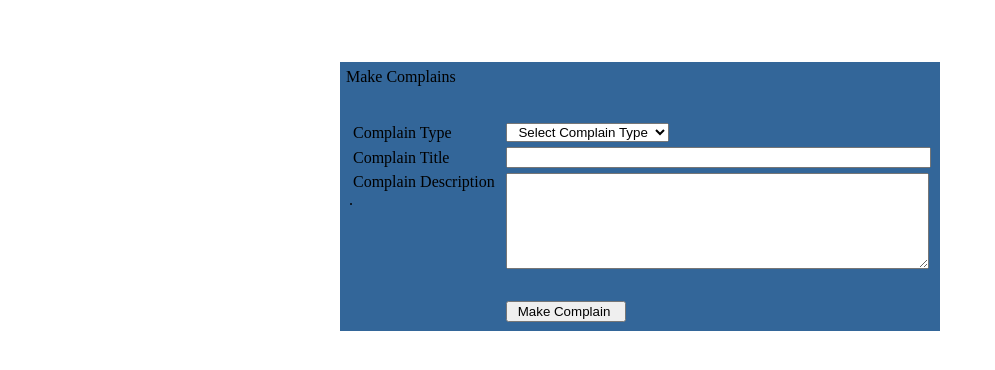
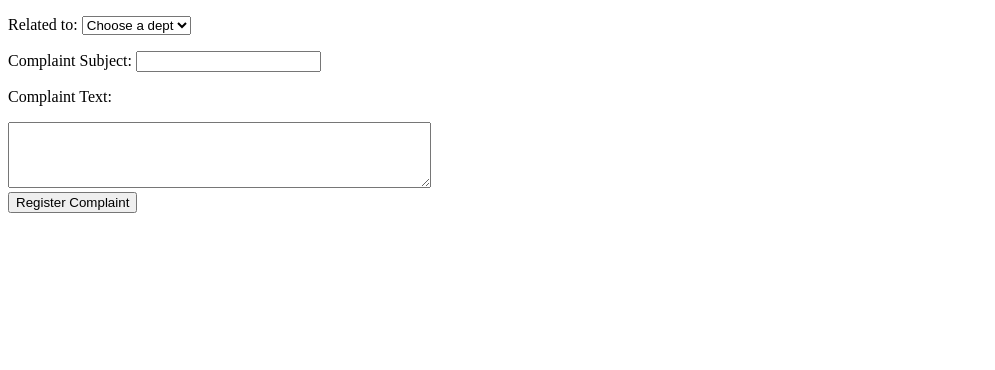
Before and after one commit to abhinav-reddy-a/Complaint-Management-System, a Node server app: template views/new_complaint.ejs in a window 1280 px wide. Shown: the top 370 px of the page, without its empty margins (0-995 px from the left). Run offline with Node 20, Linux system fonts and the light colour scheme; the template is opened without the code that fills it, so the values that code supplies are empty; some libraries are stand-ins or nearby versions.

Commit message:
added files

```diff
--- a/server.js
+++ b/server.js
@@ -68,3 +68,15 @@ app.get('/student_history',(req,res)=>{
 	    res.render('student_history.ejs',{result:result});
 	});
 })
+
+app.get('/new_complaint',(req,res)=>{
+	res.render('new_complaint.ejs');
+})
+
+app.post('/new_complaint',(req,res)=>{
+	var dept_id = req.body.dept_id;
+	var complaint_subject = req.body.complaint_subject;
+	var complaint_text = req.body.complaint_text;
+	var studentId = 2;
+	var query = "Insert into complaint_list values(";
+})
--- a/views/new_complaint.ejs
+++ b/views/new_complaint.ejs
@@ -1,61 +1,23 @@
 <!DOCTYPE html>
 <html>
-  <head>
+<head>
     <title>make complains</title>
 </head>
 <body>
-<br>
-<br>
-<br>
-<table width="600" border="0" align="center" cellpadding="5" cellspacing="1" bgcolor="#336699">
-  <tr >
-    <td>Make Complains </td>
-  </tr>
-  <tr>
-    <td>
-        <table width="100%" border="0" cellpadding="2" cellspacing="1" >
-          <tr align="center">
-            <td colspan="2">&nbsp;</td>
-          </tr>
-          <tr>
-            <td>&nbsp;Complain Type </td>
-            <td>
-			<select name="compType" required>
-        <option> &nbsp;&nbsp;Select Complain Type&nbsp;</option>
-				<option value="Academics">Academics related</option>
-				<option value="Sports">Sports related</option>
-                <option value="Cultural">Culturals related </option>
-                <option value="Mess">Mess/Food related </option>
-                <option value="General">other  </option>
+    <form method="post">
+        <p>
+            Related to:
+            <select name="dept_id" required>
+                <option value="" disabled selected hidden>Choose a dept</option>
+                <option value="1">Academic</option>
+                <option value="2">Sport</option>
+                <option value="3">Cafeteria</option>
+            </select>
+        </p>
+        <p>Complaint Subject: <input type="text" name="complaint_subject"></p>
+        <p>Complaint Text:</p><textarea name="complaint_text" rows="4" cols="50"></textarea><br/>
+        <button type="submit">Register Complaint</button>
+    </form>
 
-
-		  </select>          </tr>
-          <tr>
-            <td>&nbsp;Complain Title </td>
-            <td><input name="compTitle" type="text"  value="" size="50" maxlength="100" /></td>
-          </tr>
-
-          <tr>
-            <td valign="top">&nbsp;Complain Description .</td>
-            <td><textarea name="compDesc" cols="50" rows="6" ></textarea></td>
-          </tr>
-
-
-          <tr>
-            <td width="200">&nbsp;</td>
-            <td width="372">&nbsp;</td>
-          </tr>
-          <tr>
-            <td>&nbsp;</td>
-            <td><input name="btnLogin" type="submit"  value=" Make Complain  "></td>
-          </tr>
-          <!---submission page needs to be created-->
-      </table></td>
-  </tr>
-</table>
-</form>
-<p>&nbsp;</p>
-<p>&nbsp;</p>
-<p>&nbsp;</p>
 </body>
 </html>
--- a/views/student_home.ejs
+++ b/views/student_home.ejs
@@ -6,12 +6,12 @@
 </head>
 <body>
   <a href="./student_history">History</a>
+  <a href="./new_complaint">New Complaint</a>
   <table>
     <tr><th>Complaint ID</th><th>Complaint Subject</th><th>Department</th><th>Date</th></tr>
     <% for(var i = 0;i<result.length;i++){%>
     <tr><td><a href="/complaint/?id=<%=result[i].complaint_id%>"><%=result[i].complaint_id%></a></td><td><%=result[i].complaint_subject%></td><td><%=result[i].dept_name%></td><td><%=result[i].date%></td></tr>
     <%}%>
   </table>
-
 </body>
 </html>
```
